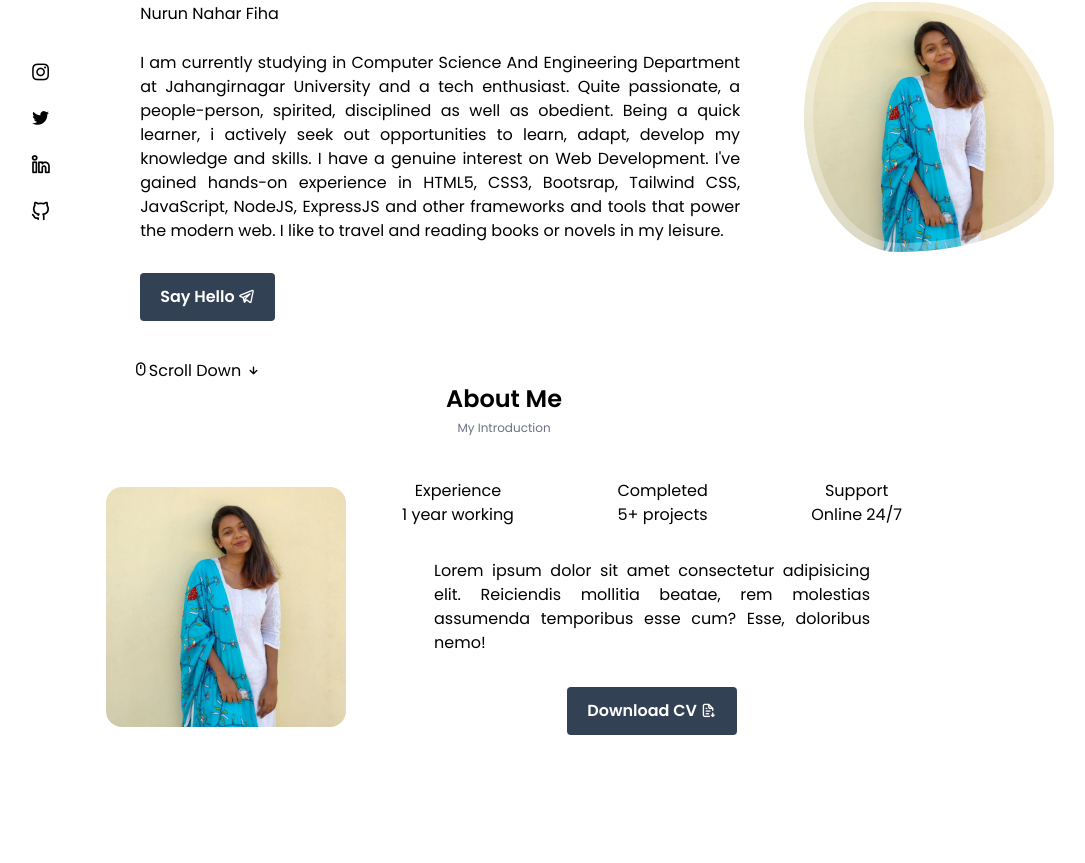
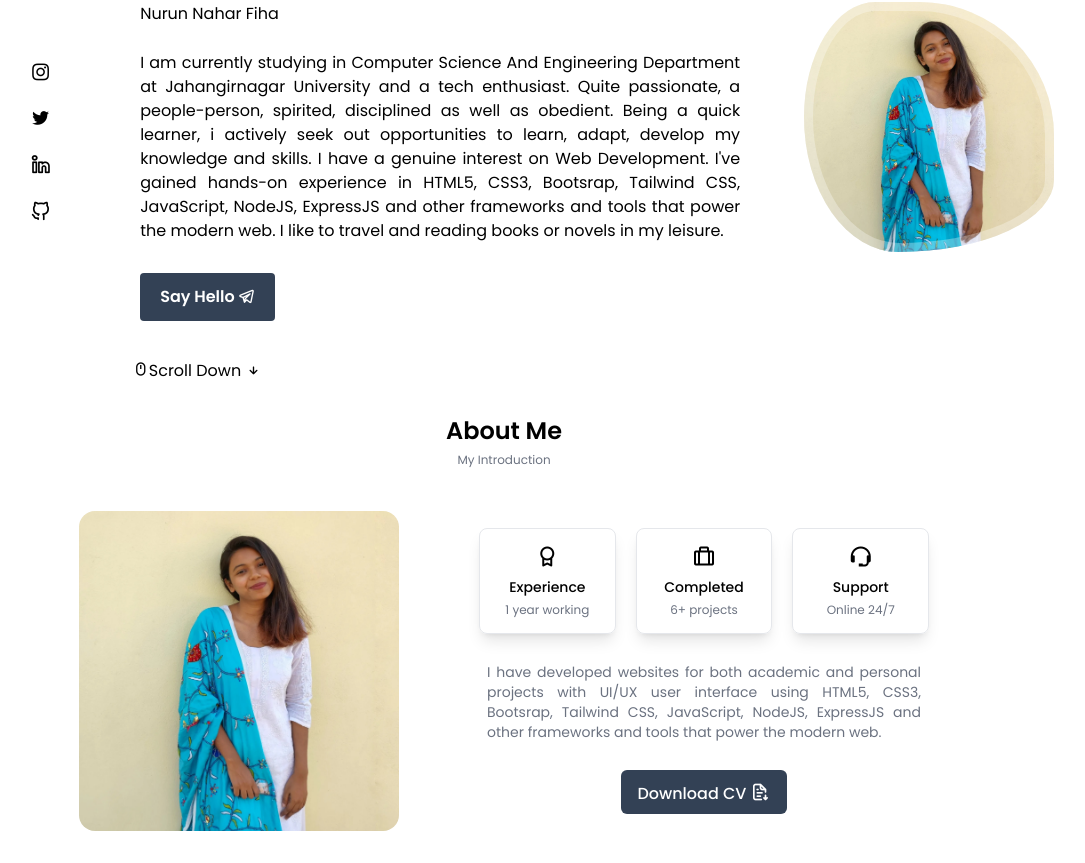
Before and after one commit to nn-fiha/Porfolio, a React (Create React App) app: page / in a window 1280 px wide. Shown: the part 248-1111 px from the top of the page, without its empty margins (136-1221 px from the left). Before the commit the page ends 983 px from the top, so only its background shows below. Built offline with nearby package versions, Linux system fonts and the light colour scheme.

Commit message:
completed aboutme

```diff
--- a/src/porfolio/components/about/About.jsx
+++ b/src/porfolio/components/about/About.jsx
@@ -4,17 +4,17 @@ import Info from './Info'
 
 function About (){
   return (
-    <section>
-       <h2 className='text-2xl font-bold '>About Me</h2>
+    <section id='about' className='p-8'>
+       <h2 className='text-2xl font-bold'>About Me</h2>
        <span className='text-xs text-gray-500'>My Introduction</span>
-       <div className='flex justify-center items-center gap-14 mt-10'>
-        <div className='h-60'>
-        <img src={process.env.PUBLIC_URL + '/images/fiha.jpg'} alt="" className='w-60 h-full rounded-2xl '/>
+       <div className='flex justify-center items-center gap-20 mt-10'>
+        <div className='h-80'>
+        <img src={process.env.PUBLIC_URL + '/images/fiha.jpg'} alt="" className='w-80 h-full rounded-2xl justify-center '/>
         </div>
-        <div className='w-[500px]'>
+        <div className='w-[450px]'>
             <Info/>
-            <p className='p-8 text-justify'>Lorem ipsum dolor sit amet consectetur adipisicing elit. Reiciendis mollitia beatae, rem molestias assumenda temporibus esse cum? Esse, doloribus nemo!</p>
-            <a download="" href=""><button className='text-white bg-slate-700 border-none px-5 py-3 font-semibold transition-all rounded'> Download CV <i class="uil uil-file-download-alt"></i></button></a>
+            <p className='my-5 p-2 text-justify text-gray-500 text-sm'>I have developed websites for both academic and personal projects with UI/UX user interface using HTML5, CSS3, Bootsrap, Tailwind CSS, JavaScript, NodeJS, ExpressJS and other frameworks and tools that power the modern web.</p>
+            <a download="" href=""><button className='text-white bg-slate-700 border-none px-4 py-2 font-medium transition-all rounded-md'> Download CV <i class="uil uil-file-download-alt text-xl"></i></button></a>
         </div>
        </div>
 
--- a/src/porfolio/components/about/Info.jsx
+++ b/src/porfolio/components/about/Info.jsx
@@ -2,18 +2,21 @@
 
 function Info() {
   return (
-    <section className="flex justify-between items-center">
-        <div>
-         <h2>Experience</h2>
-         <span>1 year working</span>
+    <section className="flex items-center gap-5">
+        <div className="max w-[140px] rounded-lg overflow-hidden shadow-lg px-6 py-3 border">
+         <i class='bx bx-award text-2xl mb-1' ></i>
+         <h2 className="text-sm font-medium">Experience</h2>
+         <span className='text-xs text-gray-500'>1 year working</span>
         </div>
-        <div>
-        <h2>Completed</h2>
-         <span>5+ projects</span>
+        <div className="max w-[140px] rounded-lg overflow-hidden shadow-lg px-6 py-3 border">
+        <i class='bx bx-briefcase-alt text-2xl mb-1'></i>
+        <h2 className="text-sm font-medium">Completed</h2>
+        <span className='text-xs text-gray-500'>6+ projects</span>
         </div>
-        <div>
-        <h2>Support</h2>
-         <span>Online 24/7</span>
+        <div className="max w-[140px] rounded-lg overflow-hidden shadow-lg px-6 py-3 border">
+        <i class='bx bx-support text-2xl mb-1'></i>
+        <h2 className="text-sm font-medium">Support</h2>
+        <span className='text-xs text-gray-500'>Online 24/7</span>
         </div>
     </section>
   )
--- a/src/porfolio/components/header/Header.jsx
+++ b/src/porfolio/components/header/Header.jsx
@@ -3,14 +3,14 @@ import './Header.css'
 function Header(){
     const [toggle,showMenu]= useState(false);
     return(
-<header className='header'>
+<header className='header fixed bg-white'>
     <section className='logo-container'>
         <p>FIHA</p>
     </section>
     <section>
         <ul className='nav-info'>
             <li><a href="#">Home</a></li>
-            <li><a href="">About</a></li>
+            <li><a href="#about">About</a></li>
             <li><a href="">Education</a></li>
             <li><a href="">Skills</a></li>
             <li><a href="">Experience</a></li>
```
